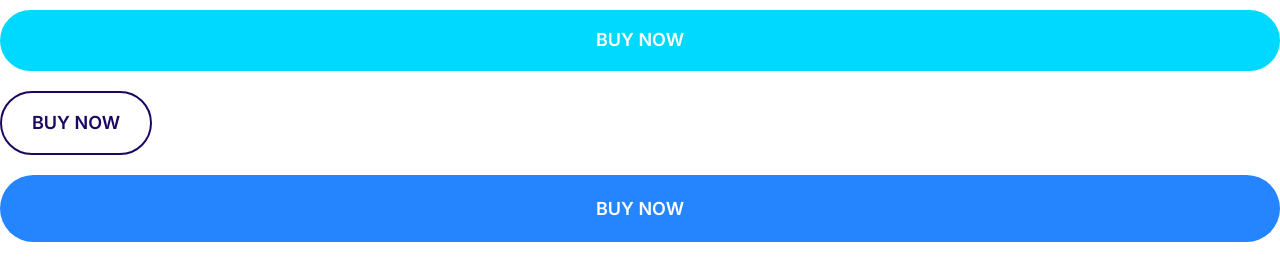
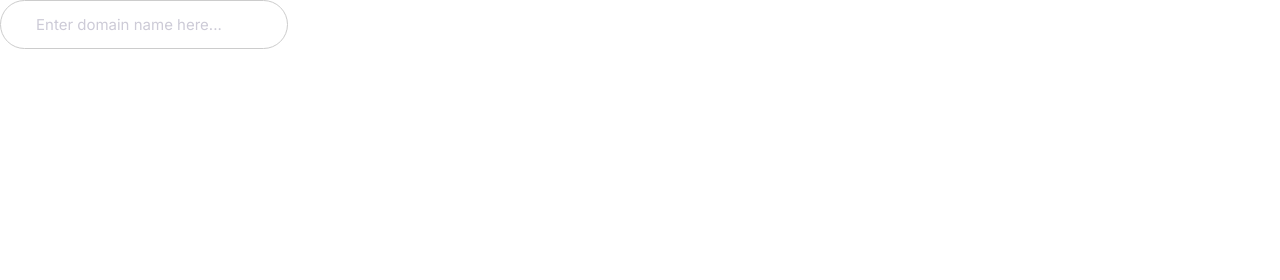
Before and after one commit to GauravGBorade/Ganesh_Tailors, a plain HTML site: page index.html in a window 1280 px wide. Drawn offline with Linux system fonts and the light colour scheme.

Commit message:
Define input component.

```diff
--- a/css/styles.css
+++ b/css/styles.css
@@ -226,3 +226,30 @@ a {
   width: 100%;
   display: inline-block;
 }
+
+@media screen and (min-width: 1024px) {
+  .btn {
+    font-size: 1.5rem;
+  }
+}
+
+/* Inputs */
+
+.input {
+  border-radius: 30px;
+  border: 1px solid #ccc;
+  color: var(--color-headings);
+  font-size: 2rem;
+  outline: 0;
+  padding: 1.5rem 3.5rem;
+}
+
+::placeholder {
+  color: #cdcbd7;
+}
+
+@media screen and (min-width: 1024px) {
+  .input {
+    font-size: 1.5rem;
+  }
+}
--- a/index.html
+++ b/index.html
@@ -15,8 +15,6 @@
     <link rel="stylesheet" href="css/styles.css" />
   </head>
   <body>
-    <button class="btn btn--secondary btn--block">Buy Now</button>
-    <button class="btn btn--outline">Buy Now</button>
-    <a href="#" class="btn btn--primary btn--block">Buy Now</a>
+    <input type="text" placeholder="Enter domain name here..." class="input" />
   </body>
 </html>
```
Also changed, not shown: components/inputs.html (added, +1 -0 lines).
